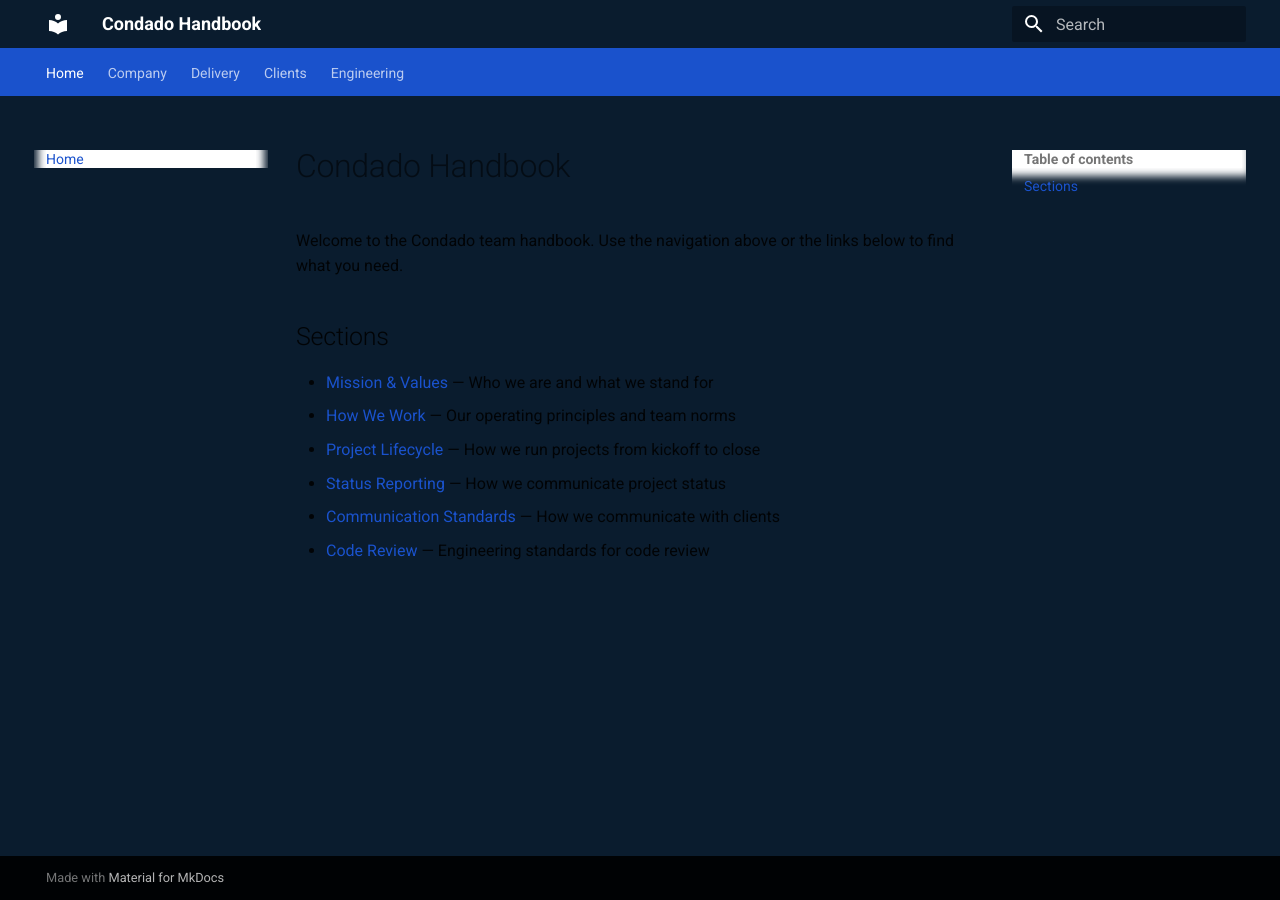
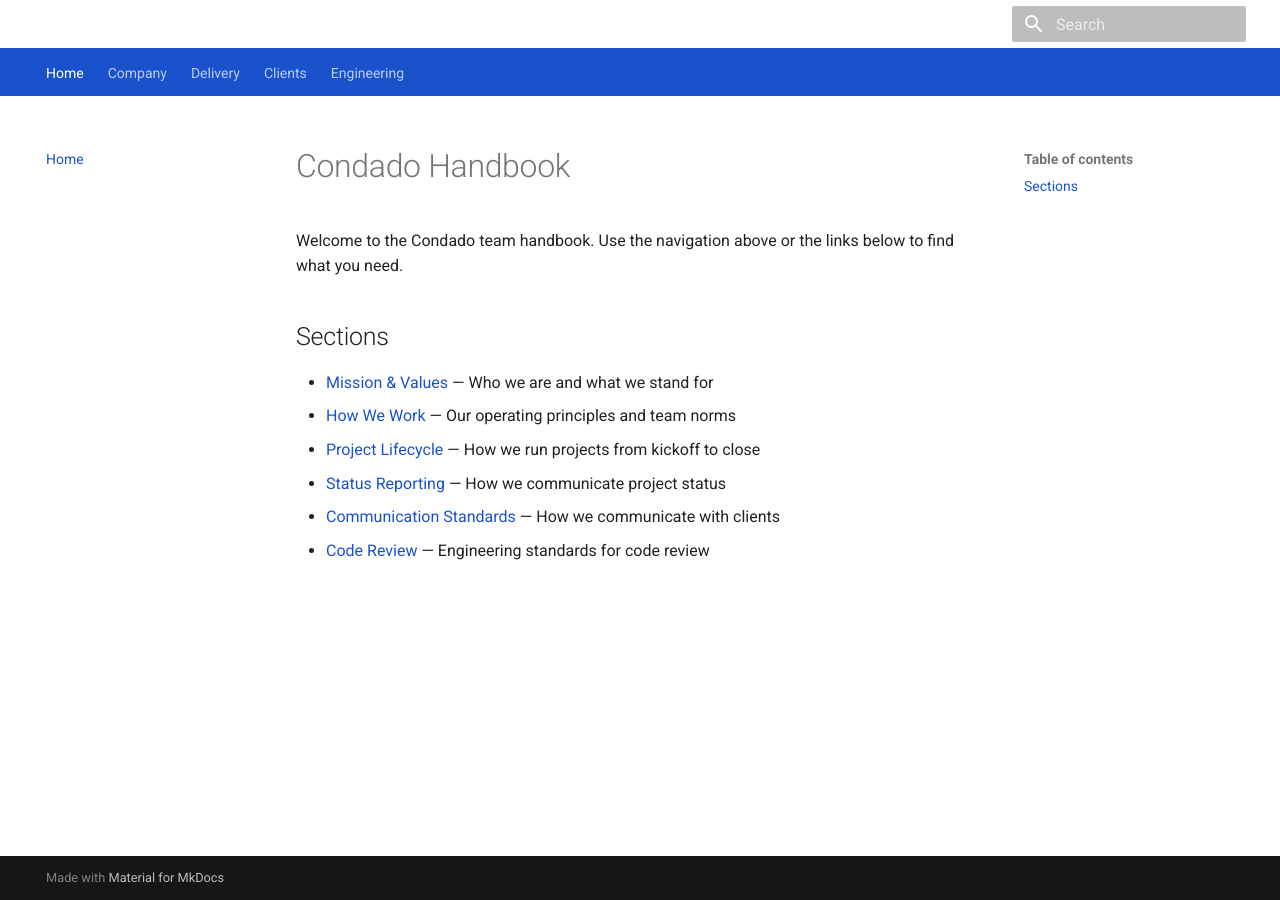
Before and after one commit to dynomisaac-welch/Handbook, an MkDocs documentation site: the page built from docs/index.md, in a window 1280 px wide. Built offline with MkDocs 1.6.1 and Material for MkDocs 9.7.7, drawn with Linux system fonts in a browser that asks for light colours.

Commit message:
update background color to white
Co-Authored-By: Claude Sonnet 4.6 <noreply@anthropic.com>

```diff
--- a/docs/stylesheets/extra.css
+++ b/docs/stylesheets/extra.css
@@ -9,11 +9,11 @@
 .md-header,
 .md-sidebar,
 .md-nav {
-  background-color: #0a1c2e;
+  background-color: #ffffff;
 }
 
 body {
-  background-color: #0a1c2e;
+  background-color: #ffffff;
 }
 
 .md-button,
```
